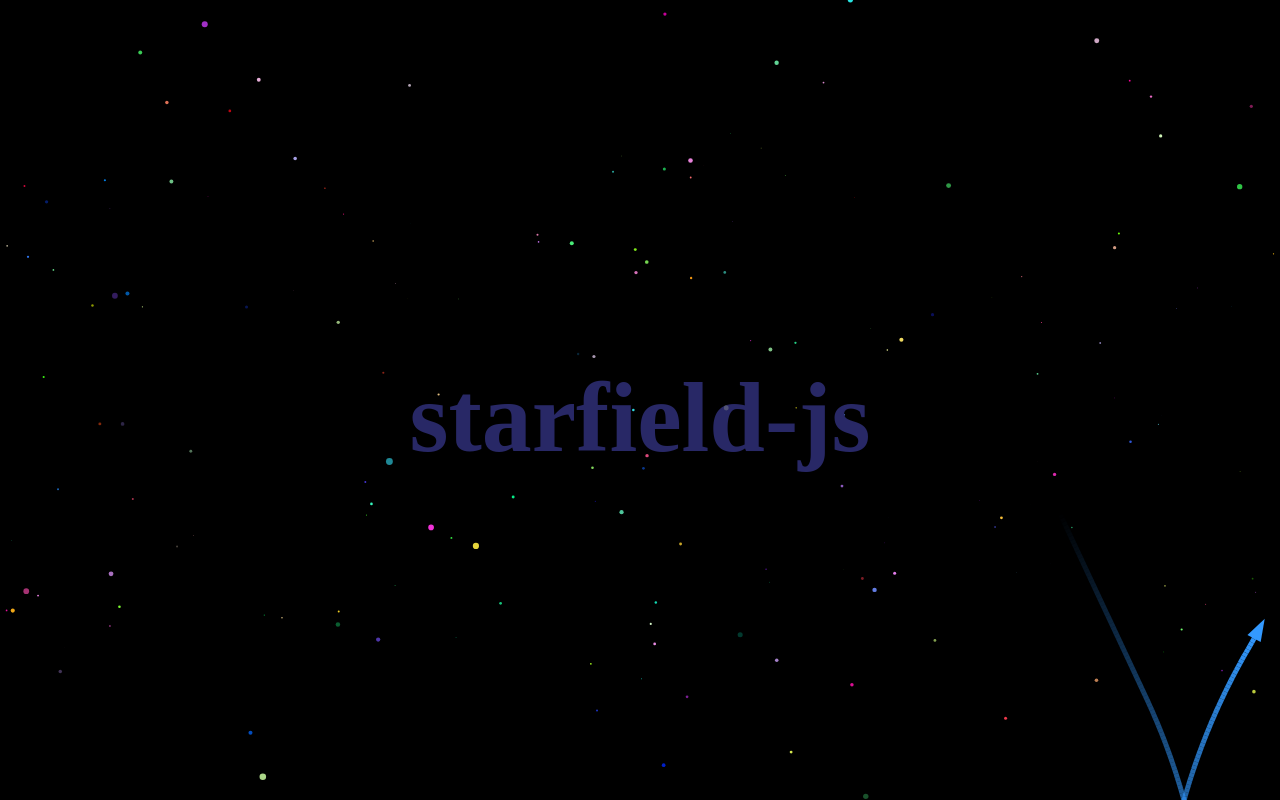
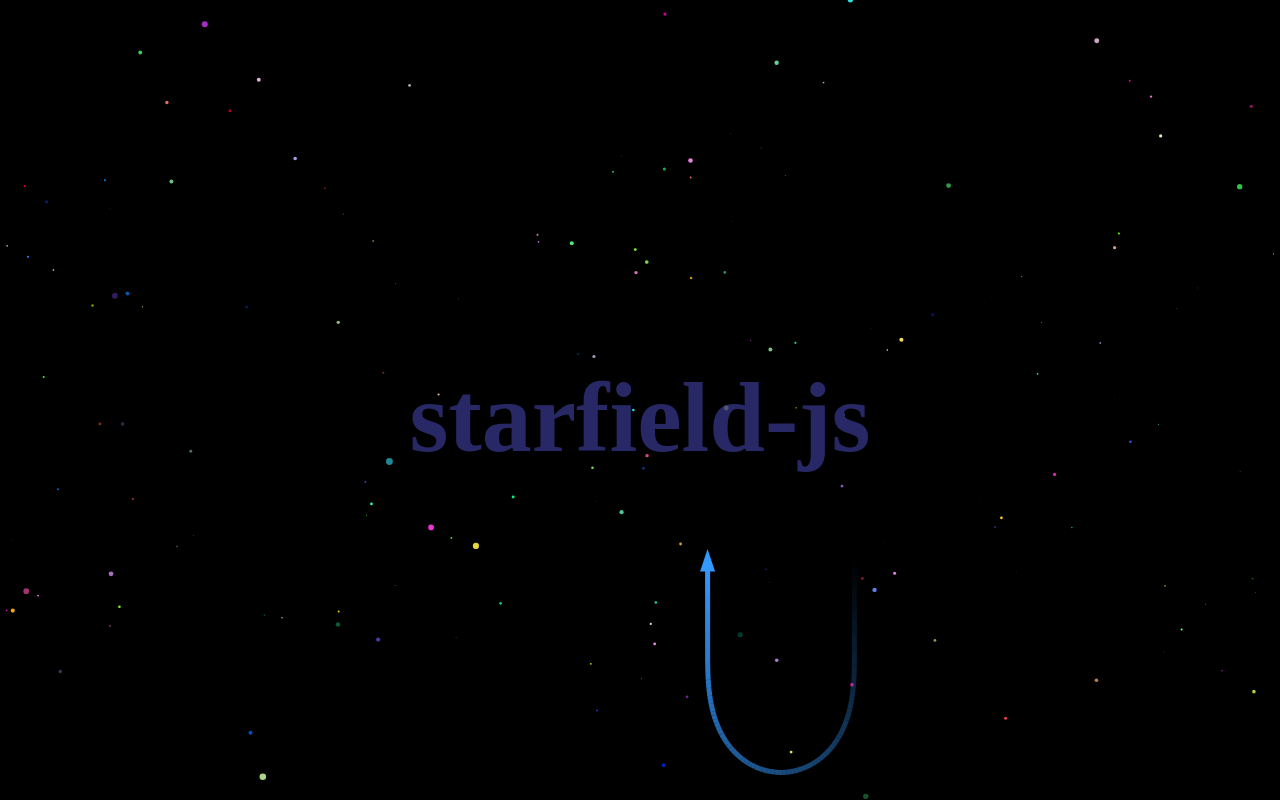
Before and after one commit to shaack/starfield-js, a website: page index.html in a window 1280 px wide. Drawn offline with Linux system fonts and the light colour scheme.

Commit message:
added edge avoidance logic with customizable distance and curve intensity

```diff
--- a/index.html
+++ b/index.html
@@ -48,7 +48,9 @@
             size: 15,
             speed: 4,
             tailLength: 5000,
-            tailMaxDistance: 500
+            tailMaxDistance: 500,
+            edgeDistance: 150, // Distance from edge to start turning
+            edgeCurveIntensity: 0.08 // How strongly to curve when approaching an edge
         }
     })
 </script>
--- a/src/SpaceShip.js
+++ b/src/SpaceShip.js
@@ -14,6 +14,8 @@ export class SpaceShip {
             curveChangeRate: 0.005, // How often the curve direction changes
             tailLength: 50, // Number of positions to keep for the tail
             tailMaxDistance: 500, // Maximum distance in pixels for the tail
+            edgeDistance: 100, // Distance from edge to start turning
+            edgeCurveIntensity: 0.05, // How strongly to curve when approaching an edge
             ...props
         }
         this.ctx = canvas.getContext("2d")
@@ -34,13 +36,7 @@ export class SpaceShip {
     }
 
     update() {
-        // Update curve value with some randomness
-        if (Math.random() < this.props.curveChangeRate) {
-            this.curveValue = (Math.random() - 0.5) * this.props.curveIntensity
-        }
-
-        // Update direction based on curve
-        this.direction += this.curveValue
+        // We'll handle curve value update in the edge detection code
 
         // Update position based on direction and speed
         this.x += Math.cos(this.direction) * this.props.speed
@@ -58,27 +54,93 @@ export class SpaceShip {
             this.positions.pop()
         }
 
-        // Prevent ship from flying out of the screen by bouncing off edges
-        if (this.x < 0) {
-            this.x = 0
-            // Reflect the direction horizontally (bounce off left edge)
-            this.direction = Math.PI - this.direction
+        // Prevent ship from flying out of the screen by curving away from edges
+        // Check distance from each edge and apply curve if needed
+        let edgeCurveApplied = false;
+
+        // Left edge
+        if (this.x < this.props.edgeDistance) {
+            // Calculate how close we are to the edge (0 = at edge, 1 = at edgeDistance)
+            const distanceFactor = this.x / this.props.edgeDistance;
+            // Apply stronger curve as we get closer to the edge
+            const curveStrength = this.props.edgeCurveIntensity * (1 - distanceFactor);
+
+            // Determine ideal direction to move away from edge (right = 0)
+            const idealDirection = 0;
+            // Calculate difference between current and ideal direction
+            let dirDiff = idealDirection - this.direction;
+
+            // Normalize the difference to be between -π and π
+            while (dirDiff > Math.PI) dirDiff -= 2 * Math.PI;
+            while (dirDiff < -Math.PI) dirDiff += 2 * Math.PI;
+
+            // Apply curve based on direction difference
+            this.direction += curveStrength * Math.sign(dirDiff);
+            edgeCurveApplied = true;
         }
-        if (this.x > this.canvas.width) {
-            this.x = this.canvas.width
-            // Reflect the direction horizontally (bounce off right edge)
-            this.direction = Math.PI - this.direction
+
+        // Right edge
+        if (this.x > this.canvas.width - this.props.edgeDistance) {
+            const distanceFactor = (this.canvas.width - this.x) / this.props.edgeDistance;
+            const curveStrength = this.props.edgeCurveIntensity * (1 - distanceFactor);
+
+            // Ideal direction to move away from right edge (left = π)
+            const idealDirection = Math.PI;
+            let dirDiff = idealDirection - this.direction;
+
+            while (dirDiff > Math.PI) dirDiff -= 2 * Math.PI;
+            while (dirDiff < -Math.PI) dirDiff += 2 * Math.PI;
+
+            this.direction += curveStrength * Math.sign(dirDiff);
+            edgeCurveApplied = true;
         }
-        if (this.y < 0) {
-            this.y = 0
-            // Reflect the direction vertically (bounce off top edge)
-            this.direction = -this.direction
+
+        // Top edge
+        if (this.y < this.props.edgeDistance) {
+            const distanceFactor = this.y / this.props.edgeDistance;
+            const curveStrength = this.props.edgeCurveIntensity * (1 - distanceFactor);
+
+            // Ideal direction to move away from top edge (down = π/2)
+            const idealDirection = Math.PI / 2;
+            let dirDiff = idealDirection - this.direction;
+
+            while (dirDiff > Math.PI) dirDiff -= 2 * Math.PI;
+            while (dirDiff < -Math.PI) dirDiff += 2 * Math.PI;
+
+            this.direction += curveStrength * Math.sign(dirDiff);
+            edgeCurveApplied = true;
         }
-        if (this.y > this.canvas.height) {
-            this.y = this.canvas.height
-            // Reflect the direction vertically (bounce off bottom edge)
-            this.direction = -this.direction
+
+        // Bottom edge
+        if (this.y > this.canvas.height - this.props.edgeDistance) {
+            const distanceFactor = (this.canvas.height - this.y) / this.props.edgeDistance;
+            const curveStrength = this.props.edgeCurveIntensity * (1 - distanceFactor);
+
+            // Ideal direction to move away from bottom edge (up = 3π/2)
+            const idealDirection = 3 * Math.PI / 2;
+            let dirDiff = idealDirection - this.direction;
+
+            while (dirDiff > Math.PI) dirDiff -= 2 * Math.PI;
+            while (dirDiff < -Math.PI) dirDiff += 2 * Math.PI;
+
+            this.direction += curveStrength * Math.sign(dirDiff);
+            edgeCurveApplied = true;
         }
+
+        // Only apply random curve if not near an edge
+        if (!edgeCurveApplied) {
+            if (Math.random() < this.props.curveChangeRate) {
+                this.curveValue = (Math.random() - 0.5) * this.props.curveIntensity;
+            }
+            // Apply the random curve to the direction
+            this.direction += this.curveValue;
+        }
+
+        // Hard limits to prevent going off-screen in case curve fails
+        if (this.x < 0) this.x = 0;
+        if (this.x > this.canvas.width) this.x = this.canvas.width;
+        if (this.y < 0) this.y = 0;
+        if (this.y > this.canvas.height) this.y = this.canvas.height;
 
         // Normalize direction to keep it within [0, 2π]
         this.direction = (this.direction + 2 * Math.PI) % (2 * Math.PI)
```
